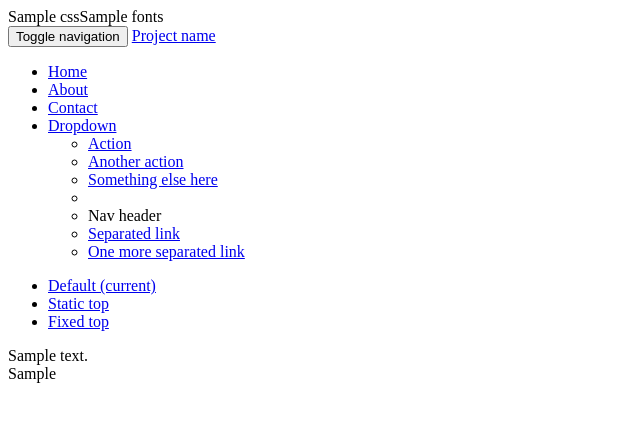
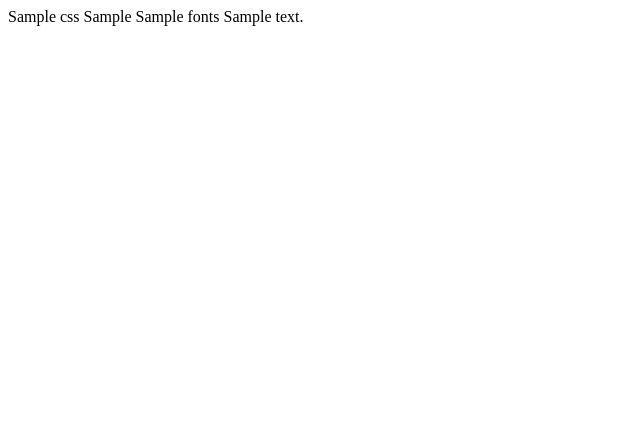
Before and after one commit to QOXCorp/mvc-exengine, a PHP site: the page made by app/views/layouts/default.phtml in a window 1280 px wide. Shown: the top 422 px of the page, without its empty margins (0-640 px from the left). Run offline with PHP 8.4, Linux system fonts and the light colour scheme; the template is opened without the code that fills it: most values are stand-ins (such as "Sample title", 1, 10 or a date in 2020).

```diff
--- a/app/views/layouts/default.phtml
+++ b/app/views/layouts/default.phtml
@@ -1,53 +1,24 @@
 <!doctype html>
 <html lang="en">
 <head>
+
 	<meta charset="UTF-8">
 	<title><?=$Title?></title>
-<?=$LayoutAssets->CSS?>
-<?=$LayoutAssets->Fonts?>
+	<?=$LayoutAssets->CSS?>
+	<?=$LayoutAssets->JS?>
+
+	<?=$LayoutAssets->Fonts?>
 </head>
 <body>
 
-<div class="container">
-	<nav class="navbar navbar-default">
-		<div class="container-fluid">
-			<div class="navbar-header">
-				<button type="button" class="navbar-toggle collapsed" data-toggle="collapse" data-target="#navbar" aria-expanded="false" aria-controls="navbar">
-					<span class="sr-only">Toggle navigation</span>
-					<span class="icon-bar"></span>
-					<span class="icon-bar"></span>
-					<span class="icon-bar"></span>
-				</button>
-				<a class="navbar-brand" href="#">Project name</a>
-			</div>
-			<div id="navbar" class="navbar-collapse collapse">
-				<ul class="nav navbar-nav">
-					<li class="active"><a href="#">Home</a></li>
-					<li><a href="#">About</a></li>
-					<li><a href="#">Contact</a></li>
-					<li class="dropdown">
-						<a href="#" class="dropdown-toggle" data-toggle="dropdown" role="button" aria-haspopup="true" aria-expanded="false">Dropdown <span class="caret"></span></a>
-						<ul class="dropdown-menu">
-							<li><a href="#">Action</a></li>
-							<li><a href="#">Another action</a></li>
-							<li><a href="#">Something else here</a></li>
-							<li role="separator" class="divider"></li>
-							<li class="dropdown-header">Nav header</li>
-							<li><a href="#">Separated link</a></li>
-							<li><a href="#">One more separated link</a></li>
-						</ul>
-					</li>
-				</ul>
-				<ul class="nav navbar-nav navbar-right">
-					<li class="active"><a href="./">Default <span class="sr-only">(current)</span></a></li>
-					<li><a href="../navbar-static-top/">Static top</a></li>
-					<li><a href="../navbar-fixed-top/">Fixed top</a></li>
-				</ul>
-			</div>
-		</div>
-	</nav>
-	<?=$Content?>
-</div>
-<?=$LayoutAssets->JS?>
+<?=$Content?>
+
 </body>
 </html>
+<!--
+	This is an example layout, you can change this or create a new one, if you want to set a different layout as default, set at the `config/eemvc.php` file in the ApplicationInit method,
+	also you can set the layout at runtime in any controller action using `$this->layout = 'my_layout_file'`, remember to set the Content placeholder and the assets placeholders ($LayoutAssets->CSS, JS and Fonts)
+	in your layouts for best performing	MVC-ExEngine.
+
+	QOX Corporation - www.qox-corp.com
+-->
```
